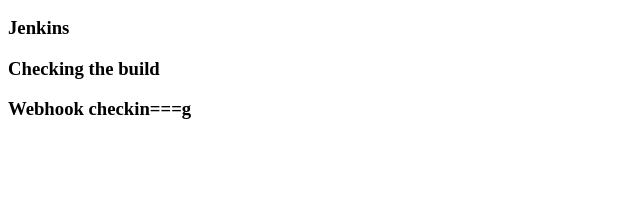
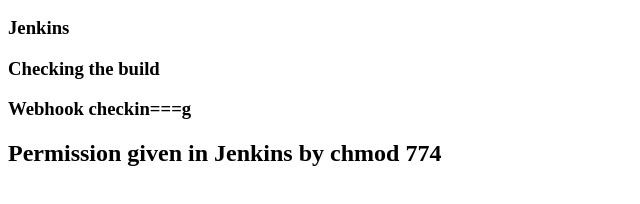
Before and after one commit to Harmanjeet3/VisualStudio, a plain HTML site: page index.html in a window 1280 px wide. Shown: the part 110-314 px from the top of the page, without its empty margins (0-640 px from the left). Drawn offline with Linux system fonts and the light colour scheme.

Commit message:
commit 12

```diff
--- a/index.html
+++ b/index.html
@@ -11,5 +11,6 @@
     <h3>Jenkins</h3>
     <h3>Checking the build </h3>
     <h3> Webhook checkin===g</h3>
+    <h2>Permission given in Jenkins by chmod 774</h2>
 </body>
 </html>
```
